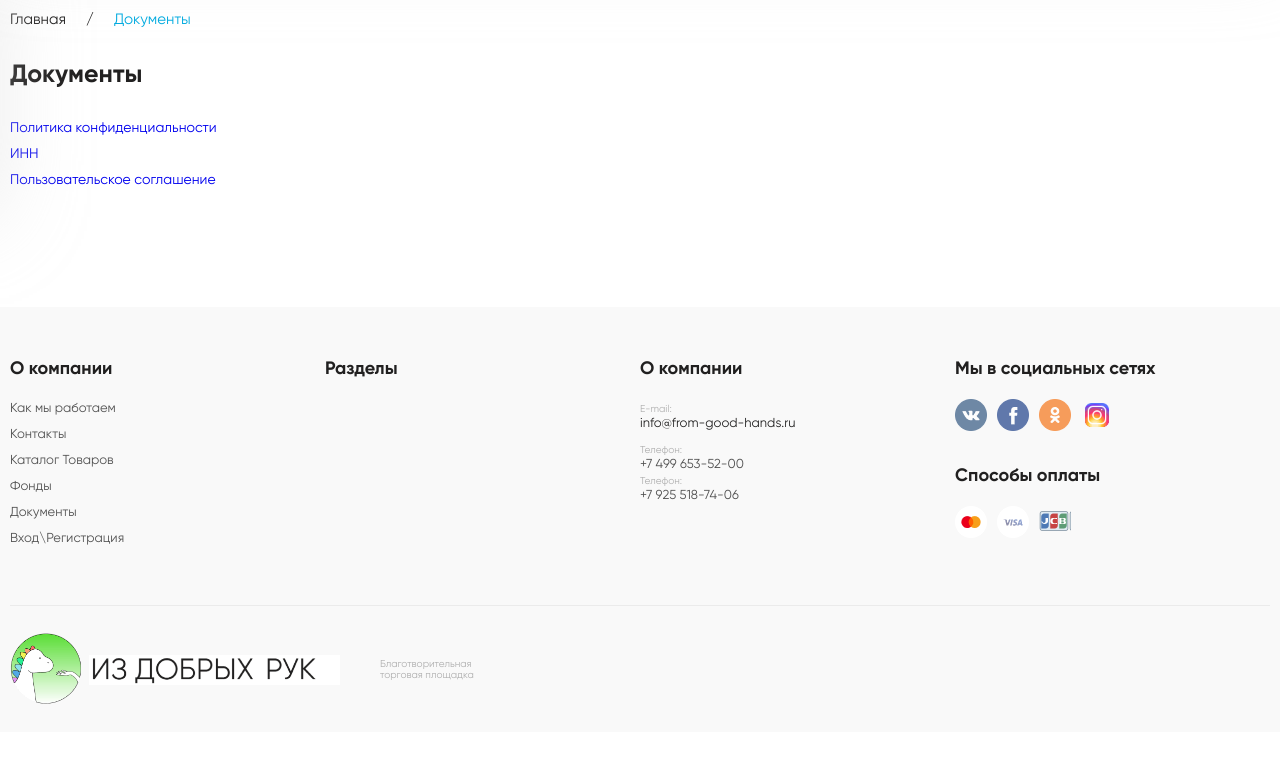
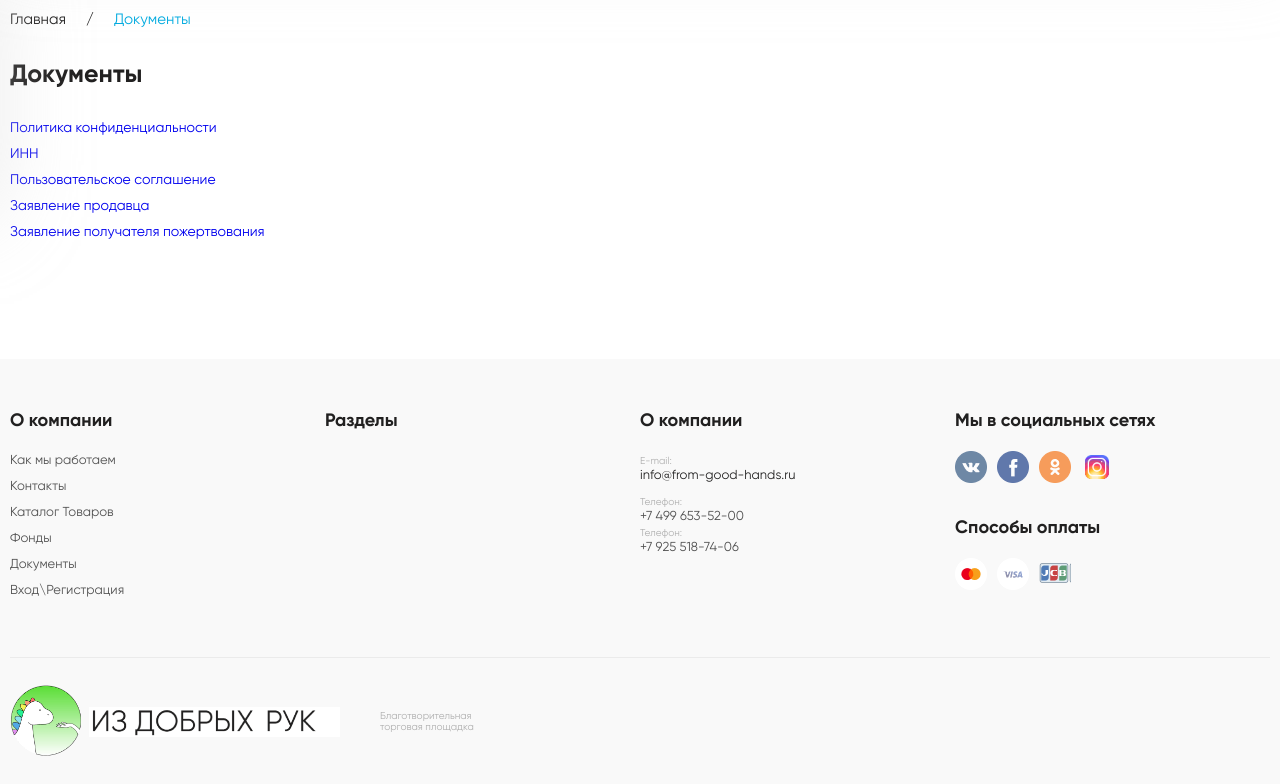
Before and after one commit to skiboorg/charity, a Django app: page /documents/ in a window 1280 px wide. Shown: the part 200-984 px from the top of the page. Before the commit the page ends 904 px from the top, so only its background shows below. Run offline with Django 3.2, Linux system fonts and the light colour scheme; data that the repository does not hold is empty; some libraries are stand-ins or nearby versions.

Commit message:
html fixes

```diff
--- a/templates/pages/documents.html
+++ b/templates/pages/documents.html
@@ -14,9 +14,11 @@
     <section>
          <div class="container">
              <h3 class="mb-30">Документы</h3>
-             <p class="mb-10"><a href="{% static 'feaf037959865a4c.docx' %}">Политика конфиденциальности</a></p>
-             <p class="mb-10"><a href="{% static '5f78b88b0dbb051d.pdf' %}">ИНН</a></p>
-             <p class="mb-10"><a href="{% static '2.docx' %}">Пользовательское соглашение</a></p>
+             <p class="mb-10"><a href="{% static 'conf.docx' %}">Политика конфиденциальности</a></p>
+             <p class="mb-10"><a href="{% static 'inn.pdf' %}">ИНН</a></p>
+             <p class="mb-10"><a href="{% static '4user.docx' %}">Пользовательское соглашение</a></p>
+             <p class="mb-10"><a href="{% static 'seller_info.docx' %}">Заявление продавца</a></p>
+             <p class="mb-10"><a href="{% static 'gift_info.docx' %}">Заявление получателя пожертвования</a></p>
 
 
 
```
Also changed, not shown: 8 other files.
